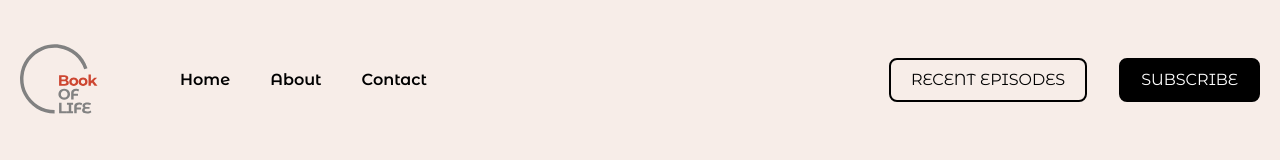
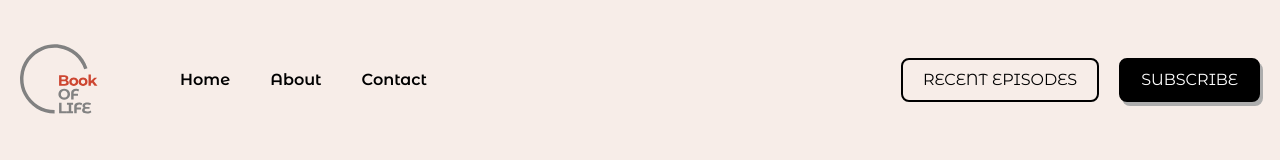
Before and after one commit to YerrouHamza/Book-of-LIFE, a React (Vite) app: page / in a window 1280 px wide. Shown: the top 160 px of the page. Built offline with nearby package versions, Linux system fonts and the light colour scheme.

Commit message:
created button component with variant light and dark

```diff
--- /dev/null
+++ b/src/components/button.tsx
@@ -0,0 +1,22 @@
+
+// props type for the button component
+type buttonsPropsType = {
+    text: string,
+    variant: 'light' | 'dark',
+    customClass: string
+}
+
+const Button = (props: buttonsPropsType) => {
+    // create a variable to store the variant of the button
+    const variant = props.variant === 'light' ? 'text-black' : 'bg-black text-white button-shadow';
+
+    // create a variable to store the class of the button
+    const buttonClass = `border-2 border-black px-5 py-2 rounded-lg ${variant} ${props.customClass}`;
+
+    return <button className={buttonClass}>
+        {props.text}
+    </button>
+}
+
+
+export default Button;
--- a/src/components/navbar.tsx
+++ b/src/components/navbar.tsx
@@ -1,4 +1,5 @@
 import BookOfLifeLogo from '../assets/book-of-life.svg';
+import Button from './button';
 
 const Navbar = () => {
   return (
@@ -17,8 +18,8 @@ const Navbar = () => {
         </nav>
 
         <div className="">
-            <button className='border-2 border-black px-5 py-2 text-black rounded-lg mr-8'>RECENT EPISODES</button>
-            <button className='border-2 border-black bg-black px-5 py-2 text-white rounded-lg'>SUBSCRIBE</button>
+            <Button customClass="mr-5" text='RECENT EPISODES' variant='light' />
+            <Button customClass='' text='SUBSCRIBE' variant='dark' />
         </div>
     </div>
   );
--- a/src/index.css
+++ b/src/index.css
@@ -7,3 +7,13 @@
     margin: 0;
     padding: 0;
 }
+
+/* Add custom styles below */
+.button-shadow {
+    box-shadow: 3px 4px 0px 0px #adadad;
+    transition: all 0.3s ease-in-out;
+}
+
+.button-shadow:hover {
+    box-shadow: 0px 0px 0px 0px #adadad;
+}
```
